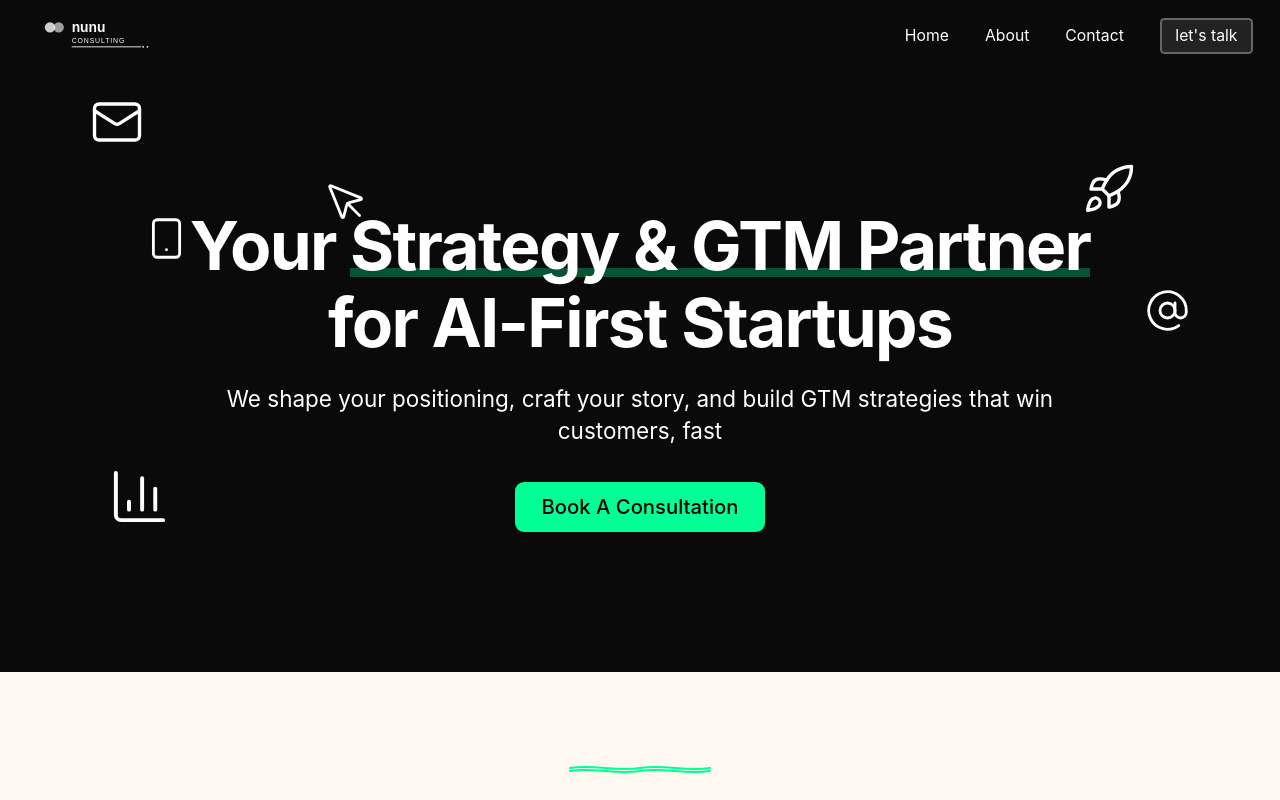
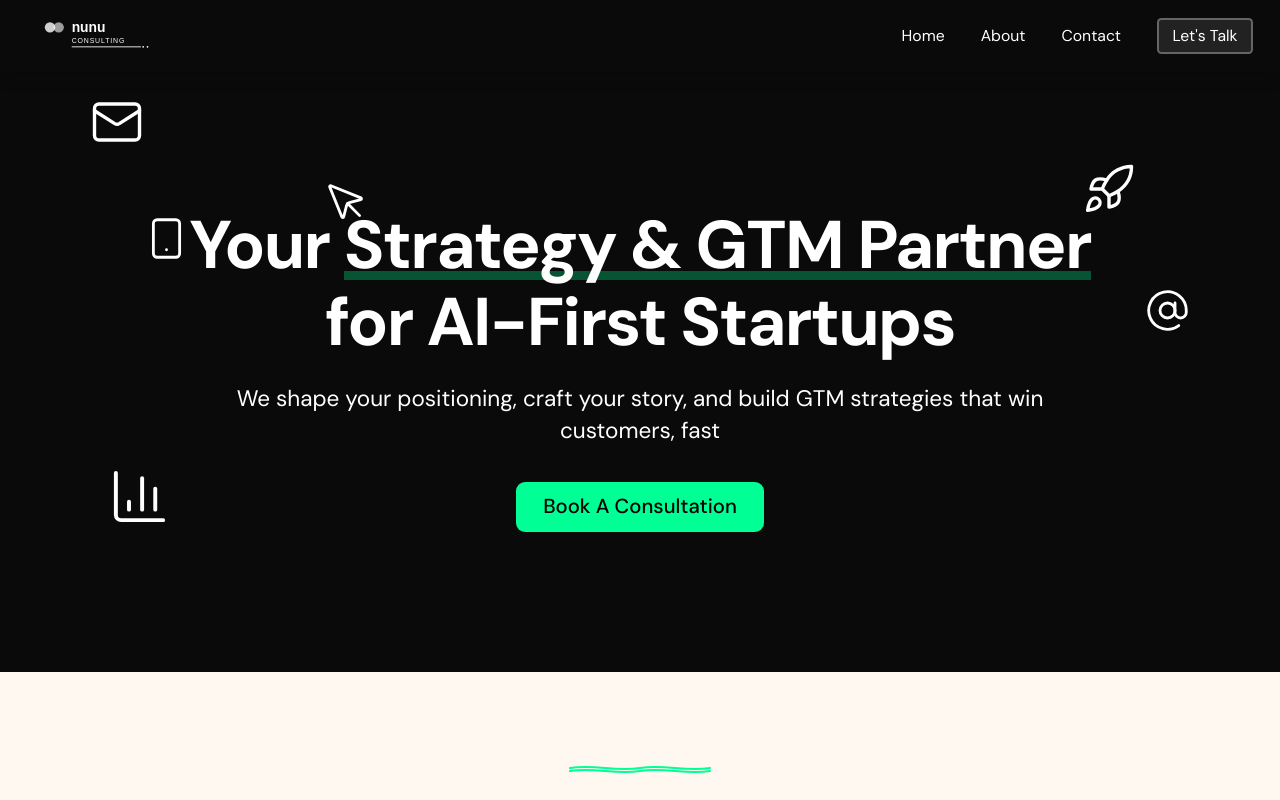
Before and after one commit to AnyamahNdidi/my_nunu_consultant, a Next.js app: page / in a window 1280 px wide. Shown: the top 800 px of the page. Built offline with nearby package versions, Linux system fonts and the light colour scheme.

Commit message:
update buton

```diff
--- a/src/app/globals.css
+++ b/src/app/globals.css
@@ -3,6 +3,12 @@
 @tailwind utilities;
 
 @layer base {
+
+   /* :root {
+    --font-inter: 'Inter', sans-serif;
+    --font-archivo: 'Archivo', sans-serif;
+    --font-dm-sans: 'DM Sans', sans-serif;
+  } */
   html {
     @apply text-[16px] md:text-[18px];
     -webkit-font-smoothing: antialiased;
@@ -10,12 +16,13 @@
   }
 
   body {
-    @apply text-gray-100 leading-relaxed;
-    font-family: 'Inter', -apple-system, BlinkMacSystemFont, 'Segoe UI', Roboto, Oxygen, Ubuntu, Cantarell, 'Open Sans', 'Helvetica Neue', sans-serif;
+   @apply font-sans text-gray-100 leading-relaxed;
+    /* font-family: var(--font-inter), -apple-system, BlinkMacSystemFont, 'Segoe UI', Roboto, Oxygen, Ubuntu, Cantarell, 'Open Sans', 'Helvetica Neue', sans-serif; */
   }
 
   h1, h2, h3, h4, h5, h6 {
-    @apply font-bold text-white leading-tight tracking-tight;
+     @apply font-bold text-white leading-tight tracking-tight;
+    /* font-family: var(--font-archivo), var(--font-inter), -apple-system, BlinkMacSystemFont, 'Segoe UI', Roboto, sans-serif; */
   }
 
   h1 {
@@ -49,4 +56,9 @@
   .prose p {
     @apply leading-relaxed;
   }
+
+  .dm-sans {
+    font-family: var(--font-dm-sans), var(--font-inter), -apple-system, sans-serif;
+  }
+
 }
--- a/src/app/layout.js
+++ b/src/app/layout.js
@@ -1,16 +1,36 @@
+import { Inter, Archivo, DM_Sans } from 'next/font/google';
 import Header from "@/components/Hearder";
 // import Header from '../components/Header';
 import Header2 from "../components/Header2";
 import "./globals.css";
 
+const inter = Inter({
+  subsets: ['latin'],
+  variable: '--font-inter',
+  display: 'swap',
+});
+
+const archivo = Archivo({
+  subsets: ['latin'],
+  variable: '--font-archivo',
+  display: 'swap',
+});
+
+const dmSans = DM_Sans({
+  subsets: ["latin"],
+  variable: "--font-dm-sans",
+  weight: ["400", "500", "700"], // optional
+  display: "swap",
+});
+
 export const metadata = {
-  title: "Create Next App",
-  description: "Generated by create next app",
+  title: "Nunu Consulting",
+  description: "Your Strategy & GTM Partner for AI-First Startups",
 };
 
 export default function RootLayout({ children }) {
   return (
-    <html lang="en">
+    <html lang="en"  className={dmSans.variable} >
       <body>
         {" "}
         <Header />
--- a/src/components/Hearder.jsx
+++ b/src/components/Hearder.jsx
@@ -105,7 +105,7 @@ export default function Header() {
               href="/contact"
               className="hidden md:block text-white  border-2 bg-white/10 hover:bg-[#00FF94] hover:text-[#0A0A0A]  text-sm font-normal px-3 py-1 border- border-white/30 rounded hover:border-[#00FF94] transition-colors"
             >
-              let&apos;s talk
+              Let&apos;s Talk
             </a>
 
             {/* Mobile Menu Button */}
--- a/tailwind.config.js
+++ b/tailwind.config.js
@@ -7,6 +7,14 @@ module.exports = {
   ],
   theme: {
     extend: {
+
+       fontFamily: {
+      sans: ["var(--font-dm-sans)", "sans-serif"], // default
+  inter: ["var(--font-inter)", "sans-serif"],
+  archivo: ["var(--font-archivo)", "sans-serif"],
+  dmsans: ["var(--font-dm-sans)", "sans-serif"], // optional alias
+      },
+
       typography: {
         DEFAULT: {
           css: {
```
